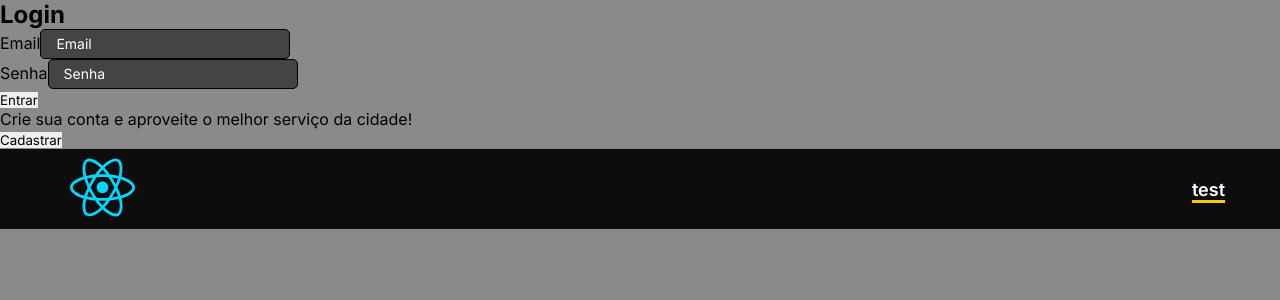
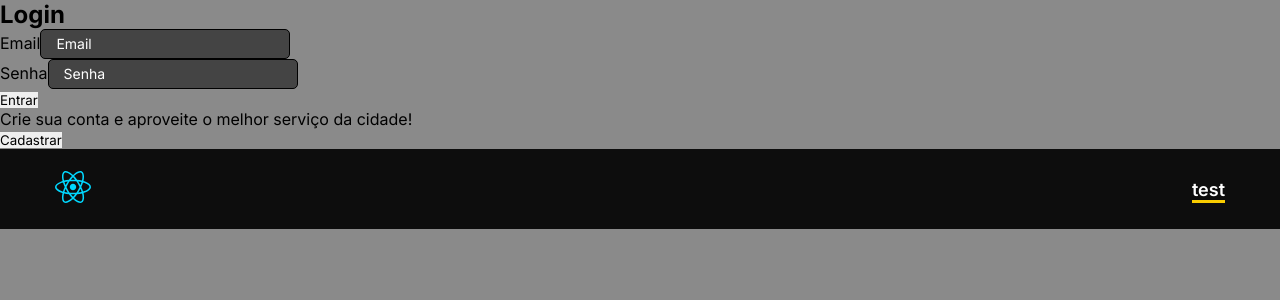
Before and after one commit to Barber-s-Co/Barbers-and-Co, a React (Vite) app: page / in a window 1280 px wide. Shown: the top 300 px of the page. Built offline with nearby package versions, Linux system fonts and the light colour scheme.

Commit message:
feat: component Header

```diff
--- a/src/components/Header/index.tsx
+++ b/src/components/Header/index.tsx
@@ -12,7 +12,7 @@ export const Header = ({ rote, linkName, src }: IHeaderProps) => {
   return (
     <StyledHeader>
       <div>
-        <img className="logoImg" src={logo} alt="" />
+        <img src={logo} alt="" />
       </div>
 
       <div>
```
